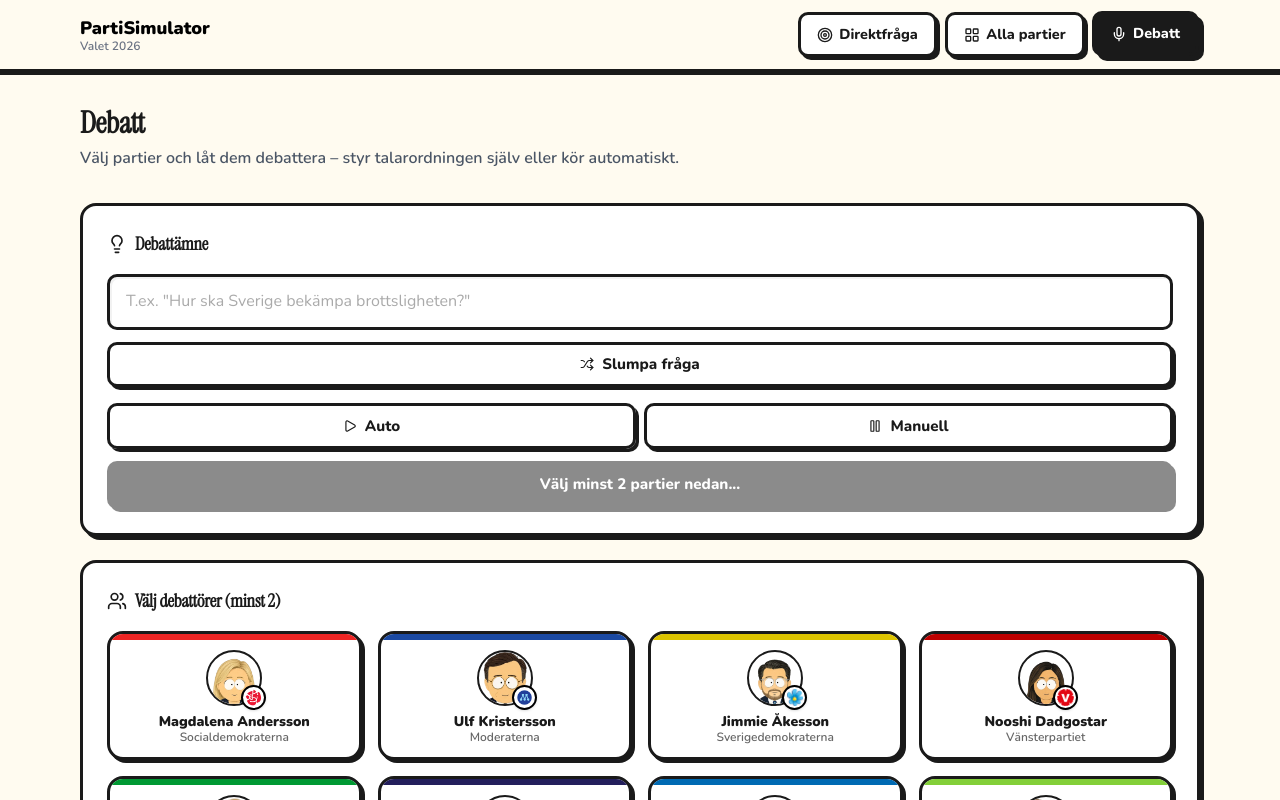
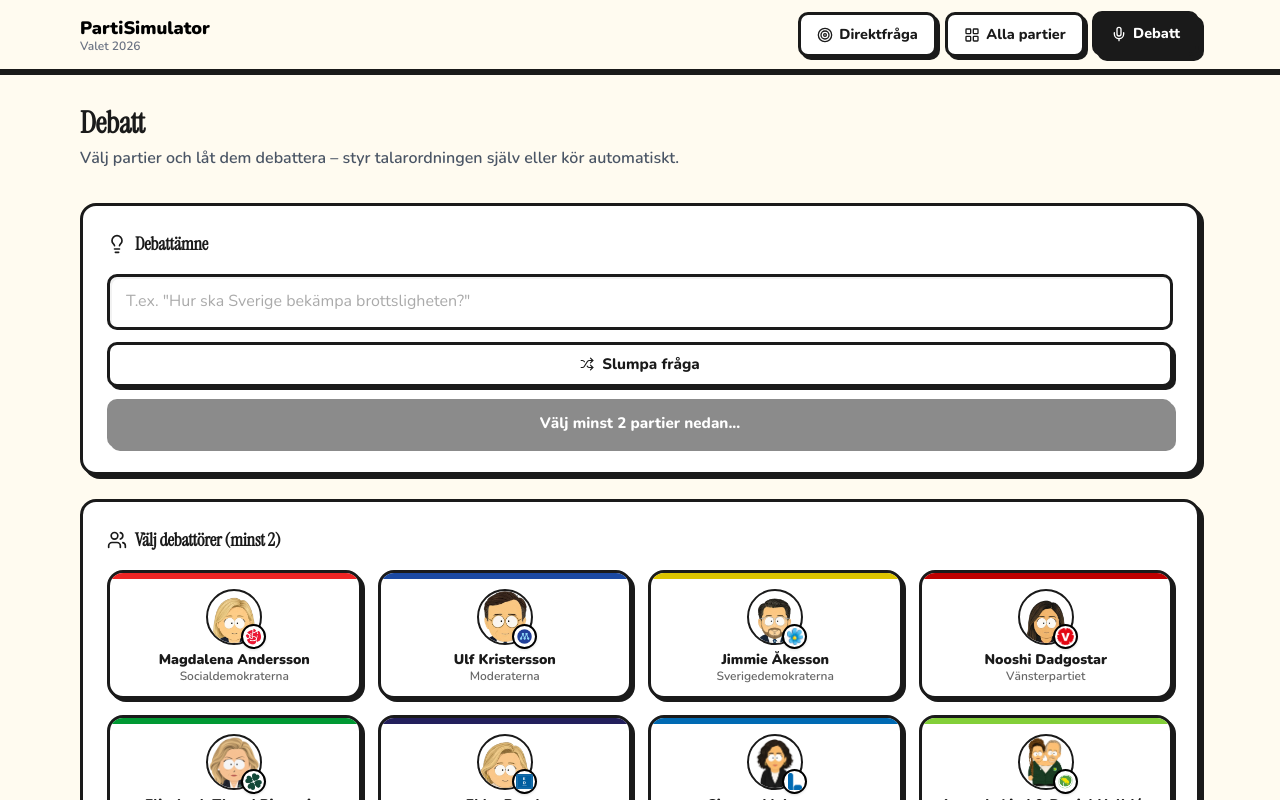
Before and after one commit to klingbladet/partisimulator, a Next.js app: page /debatt in a window 1280 px wide. Shown: the top 800 px of the page. Built offline with nearby package versions, Linux system fonts and the light colour scheme.

Commit message:
fix: ta bort auto/manuell-knappar, Nästa replik behåller design när disabled
- Borttagen Auto/Manuell-läge från setup-panelen
- Nästa replik: visar alltid (är disabled under laddning, behåller mörk färg)

```diff
--- a/src/app/debatt/page.tsx
+++ b/src/app/debatt/page.tsx
@@ -3,7 +3,6 @@
 import { MessageCircle } from "lucide-react";
 import DebateControls from "@/components/debate/debate-controls";
 import DebateSetupPanel from "@/components/debate/debate-setup-panel";
-import type { DebateMode } from "@/components/debate/debate-setup-panel";
 import DebateStage from "@/components/debate/debate-stage";
 import AppNav from "@/components/shared/app-nav";
 import Bubble from "@/components/shared/bubble";
@@ -11,7 +10,6 @@ import PageContainer from "@/components/shared/page-container";
 import SiteFooter from "@/components/shared/site-footer";
 import { useDebate } from "@/hooks/use-debate";
 import { PARTIES } from "@/lib/parties";
-import { useState } from "react";
 
 export default function DebattPage(): React.JSX.Element {
   const {
@@ -40,12 +38,6 @@ export default function DebattPage(): React.JSX.Element {
     resetDebate,
   } = useDebate();
 
-  const [setupMode, setSetupMode] = useState<DebateMode>("auto");
-
-  const handleStartDebate = (): void => {
-    startDebate(setupMode);
-  };
-
   const handleEndDebate = (): void => {
     if (window.confirm("Vill du verkligen avsluta debatten?")) {
       endDebate();
@@ -67,9 +59,7 @@ export default function DebattPage(): React.JSX.Element {
 
         {!debateStarted ? (
           <DebateSetupPanel
-            debateMode={setupMode}
-            onDebateModeChange={setSetupMode}
-            onStartDebate={handleStartDebate}
+            onStartDebate={startDebate}
             onToggleParty={toggleParty}
             onTopicChange={setTopic}
             selectedParties={selectedParties}
--- a/src/components/debate/debate-controls.tsx
+++ b/src/components/debate/debate-controls.tsx
@@ -97,10 +97,11 @@ export default function DebateControls({
         {autoMode ? <Pause className="h-4 w-4" /> : <Play className="h-4 w-4" />}
       </button>
 
-      {!autoMode && !isLoading && (
+      {!autoMode && (
         <button
           aria-label="Nästa replik"
           className="cartoon-btn"
+          disabled={isLoading}
           id="next-speaker-btn"
           onClick={onNextSpeaker}
           title="Nästa replik"
--- a/src/components/debate/debate-setup-panel.tsx
+++ b/src/components/debate/debate-setup-panel.tsx
@@ -1,20 +1,16 @@
 "use client";
 
-import { Lightbulb, Mic, Pause, Play, Shuffle, Users } from "lucide-react";
+import { Lightbulb, Mic, Shuffle, Users } from "lucide-react";
 import PartyChip from "@/components/shared/party-chip";
 import { getRandomExampleQuestion } from "@/lib/example-questions";
 import { PARTIES } from "@/lib/parties";
 import type { PartyPersona } from "@/types/party";
-
-export type DebateMode = "auto" | "manual";
 
 interface DebateSetupPanelProps {
   selectedParties: PartyPersona[];
   onToggleParty: (party: PartyPersona) => void;
   topic: string;
   onTopicChange: (topic: string) => void;
-  debateMode: DebateMode;
-  onDebateModeChange: (mode: DebateMode) => void;
   onStartDebate: () => void;
 }
 
@@ -23,8 +19,6 @@ export default function DebateSetupPanel({
   onToggleParty,
   topic,
   onTopicChange,
-  debateMode,
-  onDebateModeChange,
   onStartDebate,
 }: DebateSetupPanelProps): React.JSX.Element {
   const isSelected = (party: PartyPersona): boolean =>
@@ -60,26 +54,6 @@ export default function DebateSetupPanel({
           <Shuffle className="h-3.5 w-3.5" />
           Slumpa fråga
         </button>
-
-        {/* Mode selector */}
-        <div className="mt-4 flex gap-2">
-          <button
-            className={`cartoon-btn flex-1 text-xs ${debateMode === "auto" ? "" : "cartoon-btn-ghost"}`}
-            onClick={() => onDebateModeChange("auto")}
-            type="button"
-          >
-            <Play className="h-3.5 w-3.5" />
-            Auto
-          </button>
-          <button
-            className={`cartoon-btn flex-1 text-xs ${debateMode === "manual" ? "" : "cartoon-btn-ghost"}`}
-            onClick={() => onDebateModeChange("manual")}
-            type="button"
-          >
-            <Pause className="h-3.5 w-3.5" />
-            Manuell
-          </button>
-        </div>
 
         {/* Start button — directly under the input, like the submit button in QuestionInput */}
         <button
```
